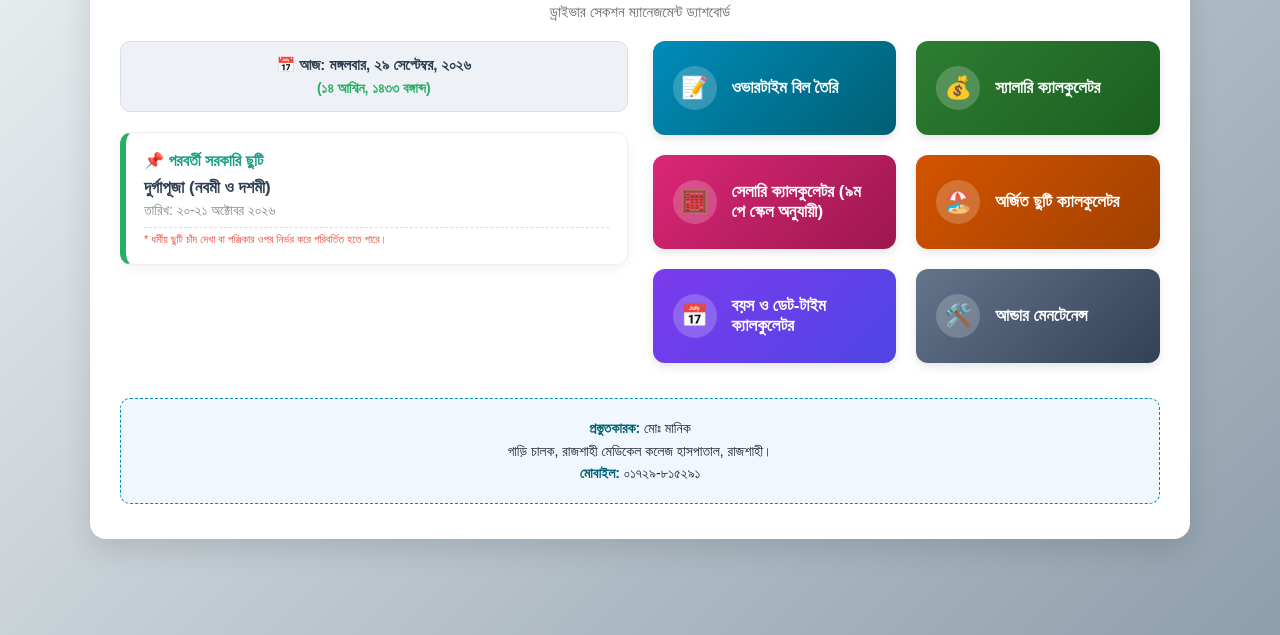
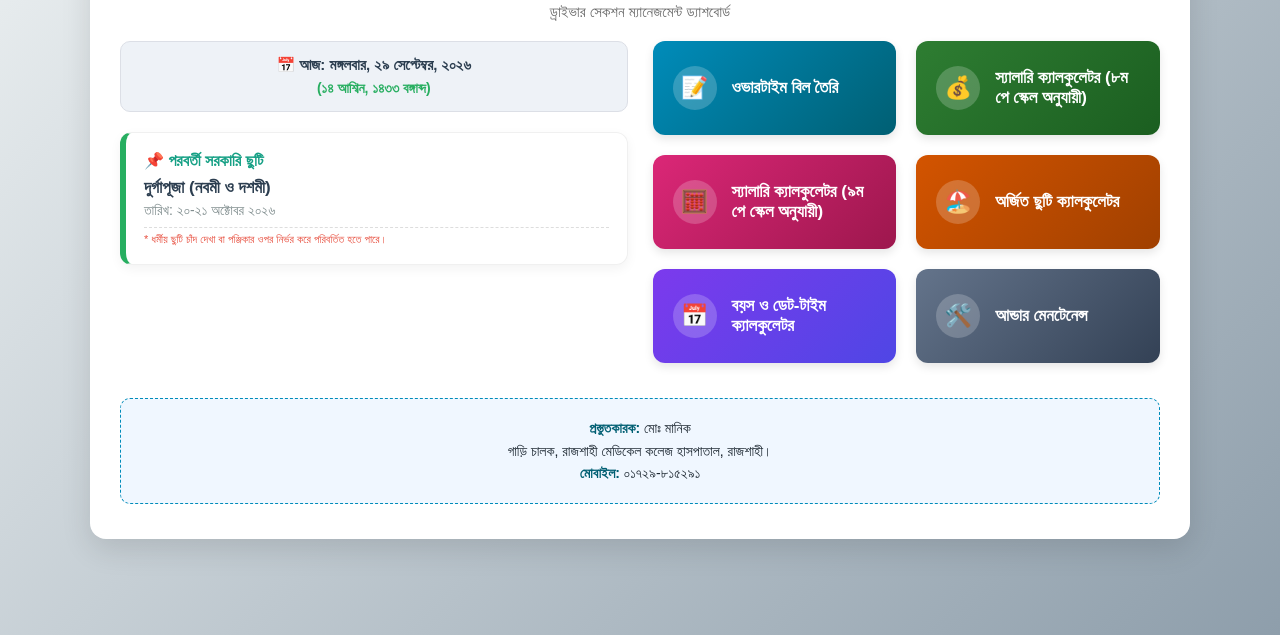
Before and after one commit to manik-rmch/dashboard, a plain HTML site: page index.html in a window 1280 px wide. Shown: the part 165-800 px from the top of the page. Drawn offline with Linux system fonts and the light colour scheme.

Commit message:
Update index.html

```diff
--- a/index.html
+++ b/index.html
@@ -99,12 +99,12 @@ p.subtitle { font-size: 15px; color: rgb(102, 102, 102); }
 
                     <a href="https://manik-rmch.github.io/salary-calculator/" class="dash-btn btn-salary">
                         <span class="icon">💰</span>
-                        <span>স্যালারি ক্যালকুলেটর</span>
+                        <span>স্যালারি ক্যালকুলেটর (৮ম পে স্কেল অনুযায়ী)</span>
                     </a>
 
                     <a href="https://manik-rmch.github.io/9th-pay-scale/" class="dash-btn btn-payscale">
                         <span class="icon">🧮</span>
-                        <span>সেলারি ক্যালকুলেটর (৯ম পে স্কেল অনুযায়ী)</span>
+                        <span>স্যালারি ক্যালকুলেটর (৯ম পে স্কেল অনুযায়ী)</span>
                     </a>
 
                     <a href="https://manik-rmch.github.io/leave-calculator" class="dash-btn btn-leave">
```
